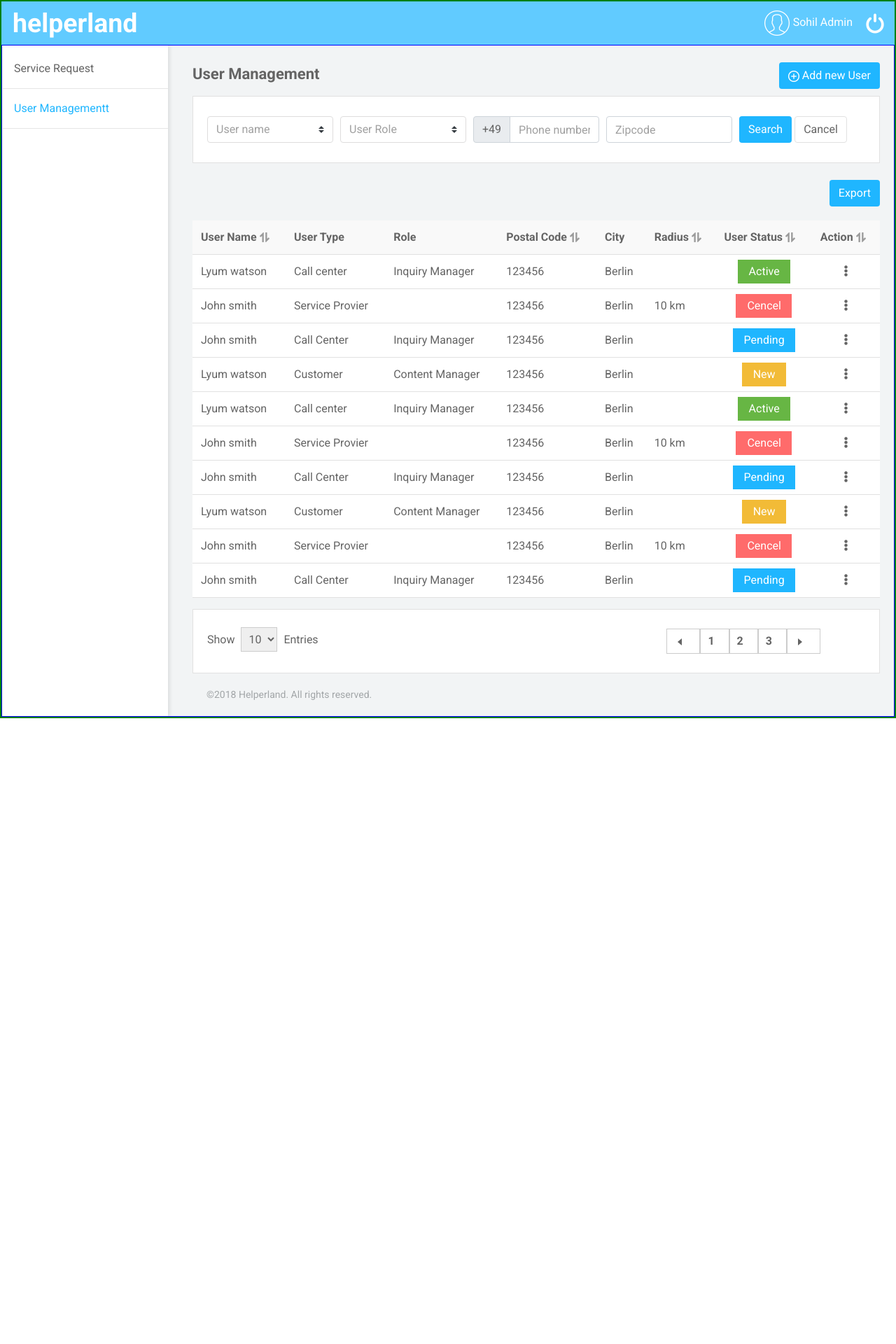
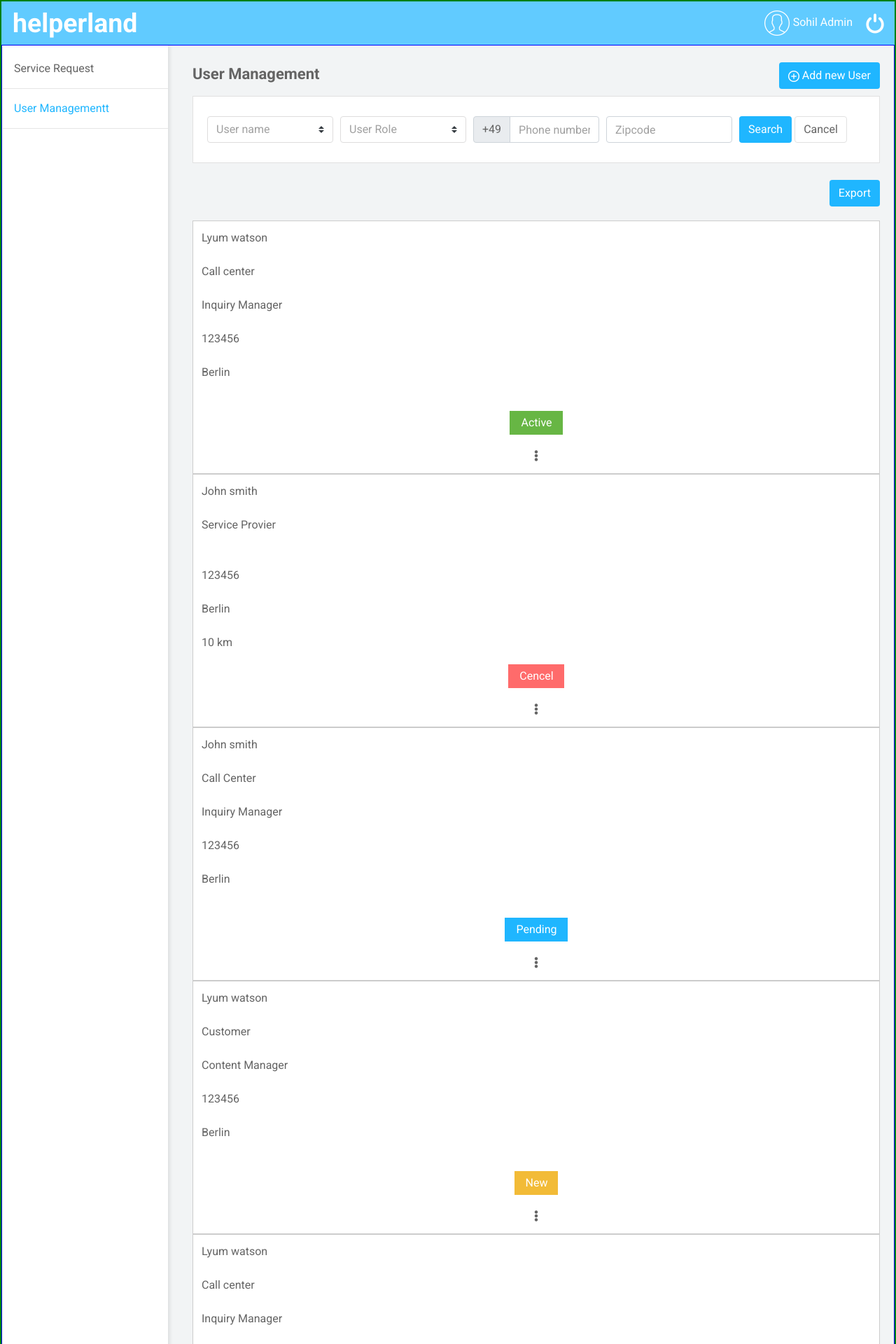
Before and after one commit to rj-riddhi/Helperland_Homepage, a PHP site: page /admin_user_management.html in a window 1280 px wide. Shown: the top 1920 px of the page at 70% size. Before the commit the page ends 1026 px from the top, so only its background shows below. Run offline with PHP 8.4, Linux system fonts and the light colour scheme; some libraries are stand-ins or nearby versions.

Commit message:
Update admin_user_management.css

```diff
--- a/HTML/Admin/User Management/css/admin_user_management.css
+++ b/HTML/Admin/User Management/css/admin_user_management.css
@@ -296,3 +296,44 @@
 	cursor: pointer;
 	outline: none;
 }
+@media
+only screen and (max-width: 760px) ,
+(min-device-width: 768px) and (max-device-width: 1024px)  {
+
+  table {
+      width: 100%;
+      margin-right: 10px;
+  }
+
+  table, thead, tbody, th, td, tr {
+    display: block;
+  }
+
+  thead tr {
+    position: absolute;
+    top: -9999px;
+    left: -9999px;
+  }
+
+  tr { border: 1px solid #ccc; }
+
+  td {
+    border: none;
+    border-bottom: 1px solid #eee;
+    position: relative;
+    padding-left: 50%;
+  }
+  td::before {
+    position: absolute;
+    top: 6px;
+    left: 6px;
+    width: 45%;
+    padding-right: 10px;
+    white-space: nowrap;
+    content: attr(data-column);
+
+    color: #000;
+    font-weight: bold;
+  }
+
+}
```
